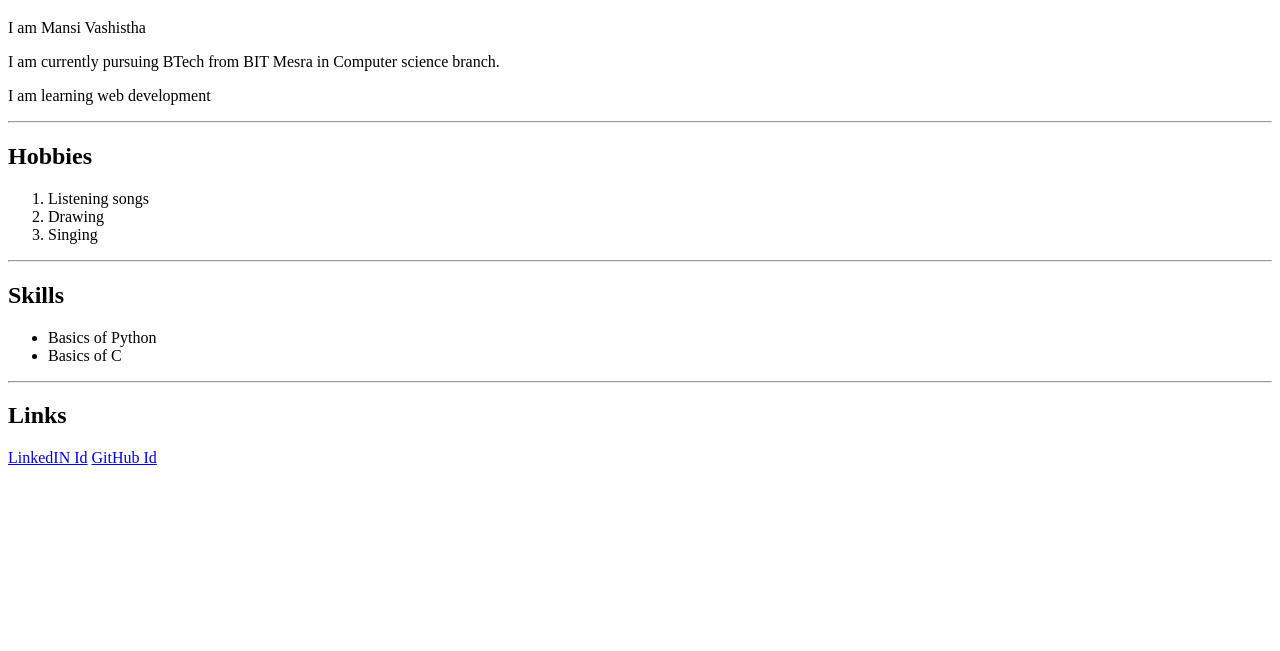
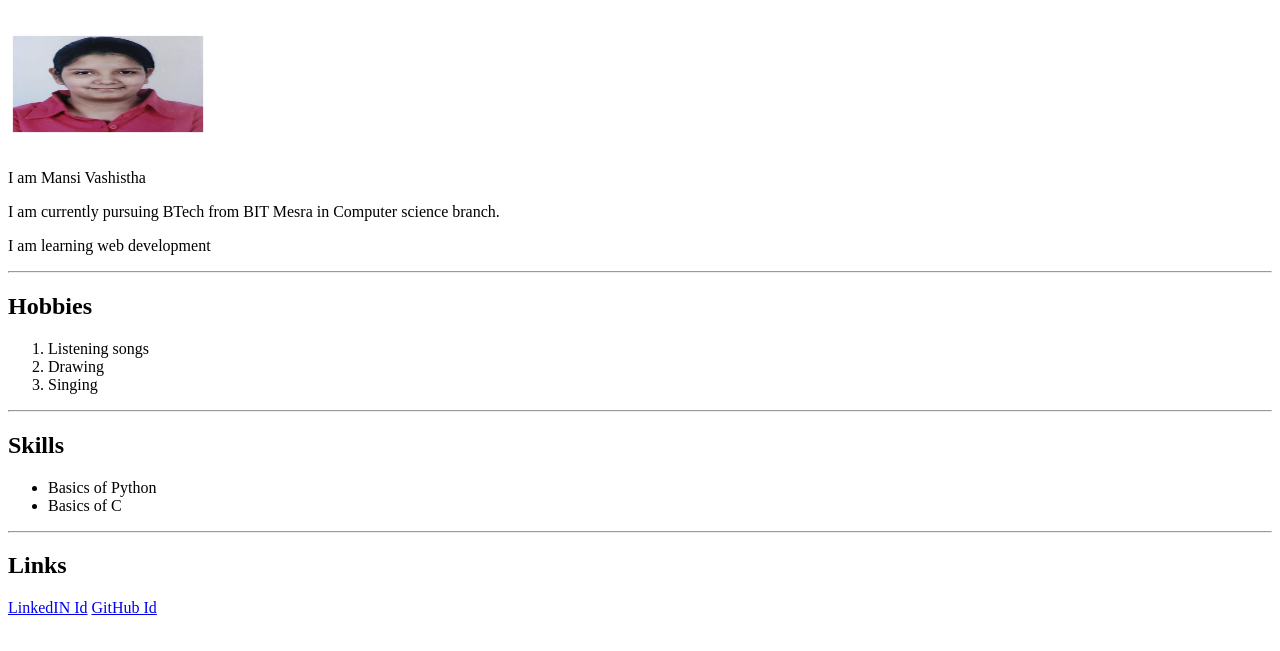
Before and after one commit to Mansihub/portfolio1, a plain HTML site: page myintro.html in a window 1280 px wide. Shown: the part 61-712 px from the top of the page. Drawn offline with Linux system fonts and the light colour scheme.

Commit message:
Added:photo

```diff
--- a/myintro.html
+++ b/myintro.html
@@ -12,6 +12,7 @@
     <Body>
 
     <h1>My Introduction</h1>
+    <img src="./images/c5a975df39724a8b8ce4a28965f6e875-0001.jpg" width="200" height="130" />
     <p>I am Mansi Vashistha</p>
     <p>I am currently pursuing BTech from BIT Mesra in Computer science branch.</p>
     <p>I am learning web development </p>
@@ -39,6 +40,11 @@
         <h2>Links</h2>
         <a href=" https://www.linkedin.com/in/mansi-vashistha-6921741ba" target ="_blank" >LinkedIN Id</a>
         <a href="https://github.com/Mansihub " target ="_blank" >GitHub Id</a>
+
+
+
     </div>
+
+
     </body>
     </html>
```
Also changed, not shown: images/c5a975df39724a8b8ce4a28965f6e875-0001.jpg (added).
